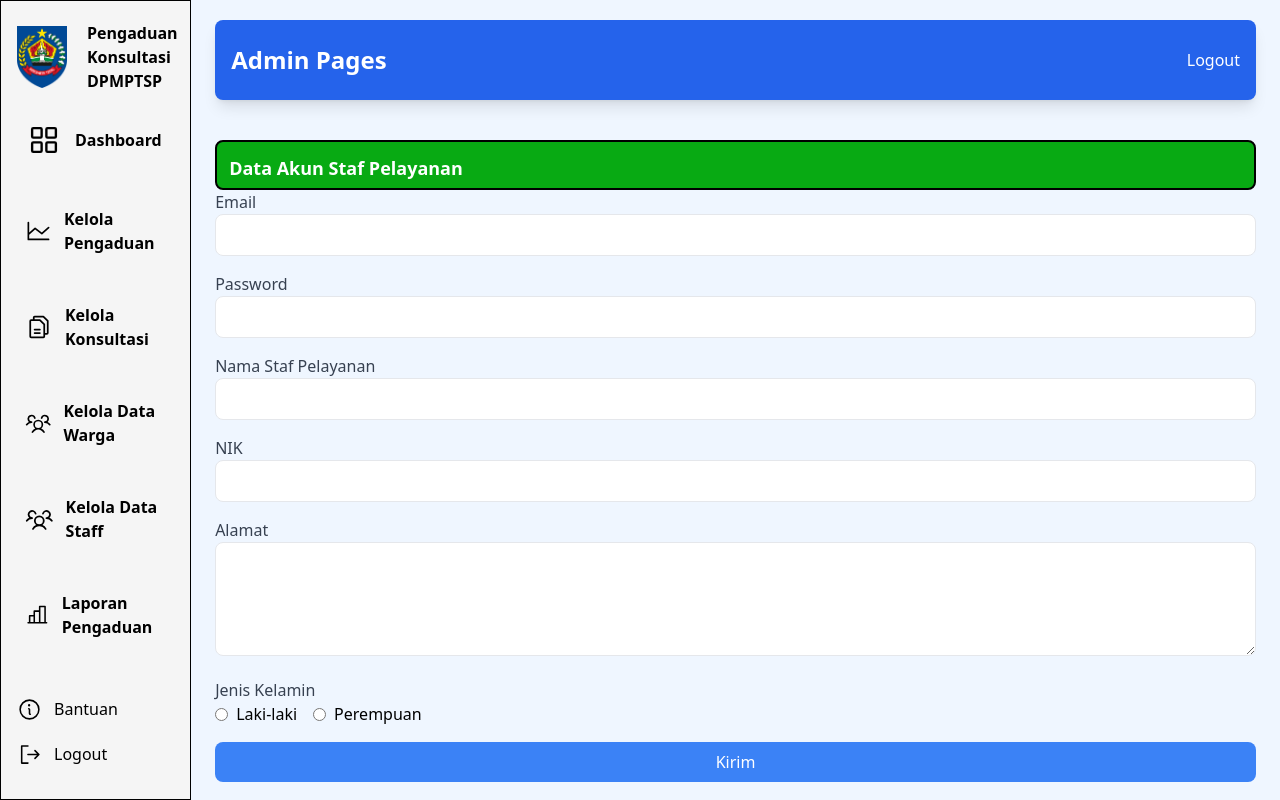
After one commit to revisi-lagi/project-web-novia, a CodeIgniter app: page /project-web-novia/CAdmin/create_staff_pelayanan in a window 1280 px wide. The commit adds this page. Run offline with CodeIgniter, Linux system fonts and the light colour scheme; the visitor is signed in with stand-in values (Sample User, id 1); some libraries are stand-ins or nearby versions.

Commit message:
menambahkan fitur tambah kelola data staff

```diff
--- a/application/controllers/CAdmin.php
+++ b/application/controllers/CAdmin.php
@@ -154,4 +154,35 @@ class CAdmin extends CI_Controller
 
         redirect('CAdmin/menu_laporan_konsultasi');
     }
+
+    public function create_staff_pelayanan()
+    {
+        $this->load->view('Template/header');
+        $this->load->view('Template/sidebar_pages_admin');
+        $this->load->view('Pages/Admin/tambah_staff_pelayanan');
+        $this->load->view('Template/footer');
+    }
+
+    public function tambah_staff_pelayanan()
+    {
+        $dataUser = [
+            'email' => htmlspecialchars($this->input->post('email', true)),
+            'password' => password_hash($this->input->post('password'), PASSWORD_DEFAULT),
+            'role' => 'staff',
+            'role_id' => 3,
+            'is_active' => 1,
+            'date_created' => date('Y-m-d H:i:s')
+        ];
+        $this->db->insert('user', $dataUser);
+
+        $dataStaff = [
+            'nama_stafpelayanan' => htmlspecialchars($this->input->post('nama_stafpelayanan', true)),
+            'nik' => htmlspecialchars($this->input->post('nik', true)),
+            'alamat' => htmlspecialchars($this->input->post('alamat', true)),
+            'jenis_kelamin' => htmlspecialchars($this->input->post('jenis_kelamin', true)),
+        ];
+        $this->db->insert('stafpelayanan', $dataStaff);
+        $this->session->set_flashdata('message', '<p class="text-sm text-green-500">akun staff berhasil dibuat</p>');
+        redirect('CAdmin/menu_data_stafpelayanan');
+    }
 }
--- a/application/views/Template/sidebar_pages_admin.php
+++ b/application/views/Template/sidebar_pages_admin.php
@@ -51,7 +51,7 @@
 
         </div>
 
-        <div class="mt-[250px] flex flex-col gap-5">
+        <div class="mt-[50px] flex flex-col gap-5">
 
             <a href="" class="flex item-center gap-3">
                 <svg xmlns="http://www.w3.org/2000/svg" width="25" height="25" fill="#000000" viewBox="0 0 256 256">
--- /dev/null
+++ b/application/views/pages/Admin/tambah_staff_pelayanan.php
@@ -0,0 +1,54 @@
+<div class="w-full h-screen px-6 overflow-y-auto bg-blue-50">
+    <div class="w-full h-[80px] mt-5 flex items-center justify-between p-4 bg-blue-600 text-white shadow-lg rounded-lg">
+        <h1 class="text-2xl font-bold">Admin Pages</h1>
+        <a href="<?= base_url('CAuth/logout') ?>" class="text-white hover:text-gray-200 font-medium">Logout</a>
+    </div>
+
+    <div class="w-full h-[50px] mt-10 p-3 bg-[#08aa13] border-2 border-black rounded-lg">
+        <h1 class="text-lg text-white font-bold">Data Akun Staf Pelayanan</h1>
+    </div>
+
+    <div>
+        <form action="<?php echo base_url('CAdmin/tambah_staff_pelayanan'); ?>" method="post">
+            <div class="mb-4">
+                <label class="block text-gray-700">Email</label>
+                <input type="email" name="email" class="w-full px-4 py-2 border rounded-lg focus:outline-none focus:ring-2 focus:ring-blue-500" required />
+            </div>
+
+            <div class="mb-4">
+                <label class="block text-gray-700">Password</label>
+                <input type="password" name="password" class="w-full px-4 py-2 border rounded-lg focus:outline-none focus:ring-2 focus:ring-blue-500" required />
+            </div>
+
+            <div class="mb-4">
+                <label class="block text-gray-700">Nama Staf Pelayanan</label>
+                <input type="text" name="nama_stafpelayanan" class="w-full px-4 py-2 border rounded-lg focus:outline-none focus:ring-2 focus:ring-blue-500" required />
+            </div>
+
+            <div class="mb-4">
+                <label class="block text-gray-700">NIK</label>
+                <input type="number" name="nik" class="w-full px-4 py-2 border rounded-lg focus:outline-none focus:ring-2 focus:ring-blue-500" required />
+            </div>
+
+            <div class="mb-4">
+                <label class="block text-gray-700">Alamat</label>
+                <textarea name="alamat" class="w-full px-4 py-2 border rounded-lg focus:outline-none focus:ring-2 focus:ring-blue-500" rows="4" required></textarea>
+            </div>
+
+            <div class="mb-4">
+                <label class="block text-gray-700">Jenis Kelamin</label>
+                <div class="flex items-center space-x-4">
+                    <label class="flex items-center">
+                        <input type="radio" name="jenis_kelamin" value="Laki-laki" class="mr-2" required /> Laki-laki
+                    </label>
+                    <label class="flex items-center">
+                        <input type="radio" name="jenis_kelamin" value="Perempuan" class="mr-2" required /> Perempuan
+                    </label>
+                </div>
+            </div>
+
+            <button type="submit" class="w-full bg-blue-500 text-white py-2 px-4 rounded-lg hover:bg-blue-600">Kirim</button>
+        </form>
+    </div>
+
+</div>
```
Also changed, not shown: application/views/pages/Admin/data_stafpelayanan.php (+8 -3 lines).
